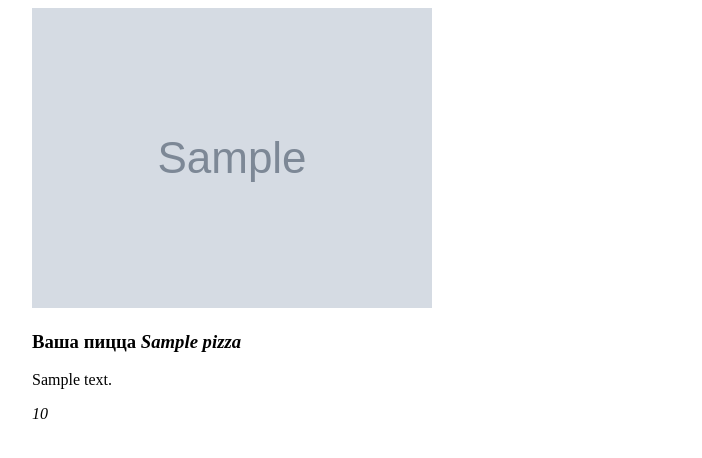
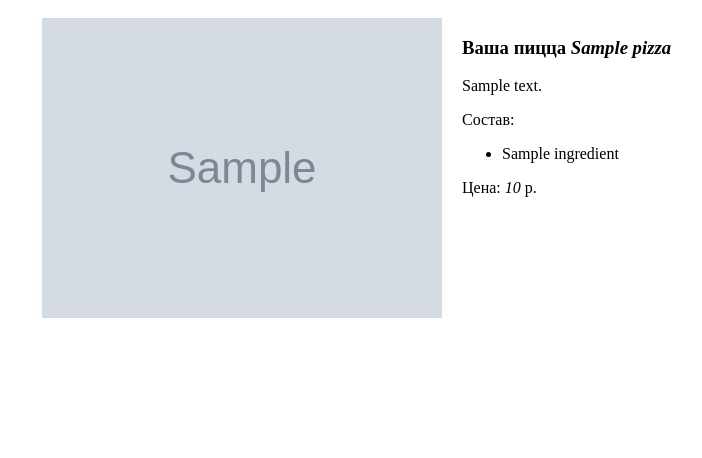
Before and after one commit to vitas1648/crt-symfony-4, a Symfony app: template templates/pizzas/aboutPizza.html.twig in a window 1280 px wide. Shown: the top 458 px of the page, without its empty margins (208-910 px from the left). Run offline with Twig, Linux system fonts and the light colour scheme; the template is opened without the code that fills it: most values are stand-ins (such as "Sample title", 1, 10 or a date in 2020); grey boxes marked "Sample" are stand-in pictures; some libraries are stand-ins or nearby versions.

Commit message:
Update Pizza controller, twig templates

```diff
--- a/templates/pizzas/aboutPizza.html.twig
+++ b/templates/pizzas/aboutPizza.html.twig
@@ -6,7 +6,8 @@
 <style>
     .example-wrapper { margin: 1em auto; max-width: 800px; width: 95%; font: 18px/1.5 sans-serif; }
     .example-wrapper code { background: #F5F5F5; padding: 2px 6px; }
-    .card {width: 800px; margin: auto; dicplay: flex;}
+    .card {width: 800px; margin: auto; display: flex;}
+    .card > div {margin: 10px;}
 </style>
 
 <div class="card">
@@ -16,7 +17,13 @@
     <div>
         <h3>Ваша пицца <em>{{pizza.name}}</em></h3>
         <p>{{pizza.description}}</p>
-        <p><em>{{pizza.price}}</em></p>
+        <p>Состав:</p>
+        <ul>
+            {% for ingredient in pizzaIngredients %}
+                <li>{{ ingredient.ingredient.name }}</li>
+            {% endfor %}
+        </ul>
+        <p>Цена: <em>{{pizza.price}}</em> р.</p>
     </div>
 </div>
 {% endblock %}
```
Also changed, not shown: src/Controller/PizzasController.php (+8 -1 lines).
